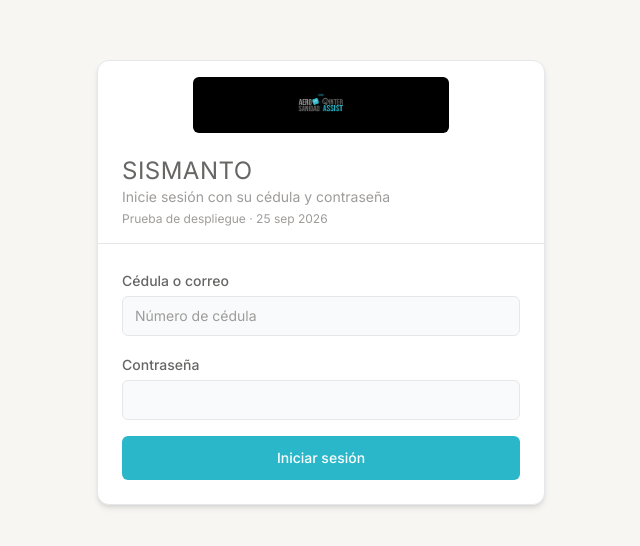
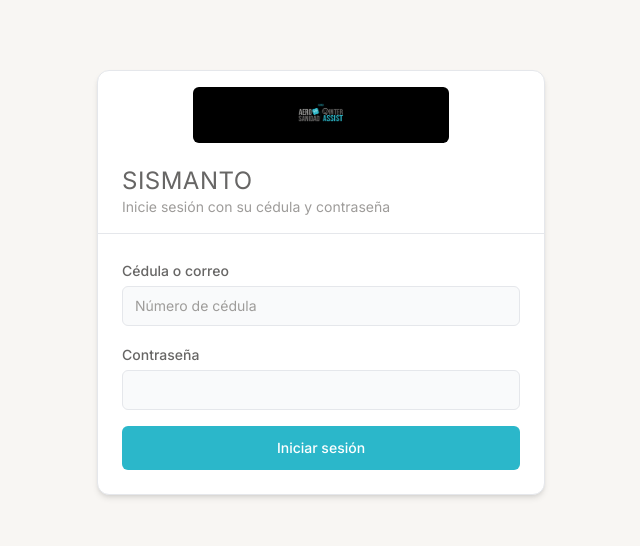
Before and after one commit to Aerosanidad-SAS/sismanto, a Next.js app: page /login in a window 1280 px wide. Shown: the part 118-664 px from the top of the page, without its empty margins (319-959 px from the left). Built offline with nearby package versions, Linux system fonts and the light colour scheme; no server answers; the database is empty.

Commit message:
chore(login): quita el marcador temporal de la prueba de despliegue
Revierte #86 tras probar el flujo PR → aprobación → despliegue.

Co-Authored-By: Claude Sonnet 5 <noreply@anthropic.com>

```diff
--- a/src/app/login/page.tsx
+++ b/src/app/login/page.tsx
@@ -67,8 +67,6 @@ export default function LoginPage() {
           <div>
             <CardTitle className="text-2xl">SISMANTO</CardTitle>
             <CardDescription>Inicie sesión con su cédula y contraseña</CardDescription>
-            {/* Temporary marker to verify the PR → approval → deploy flow; remove after the test. */}
-            <p className="mt-1 text-xs text-muted-foreground">Prueba de despliegue · 25 sep 2026</p>
           </div>
         </CardHeader>
         <CardContent>
```
